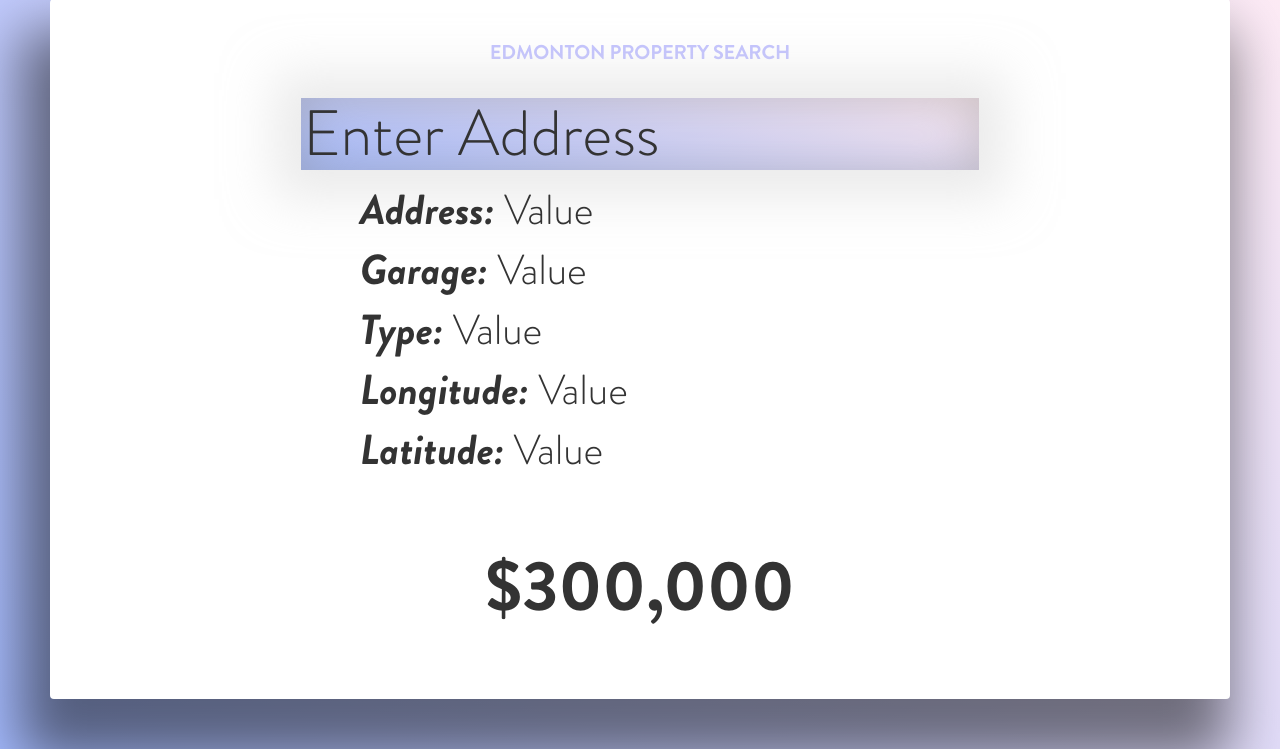
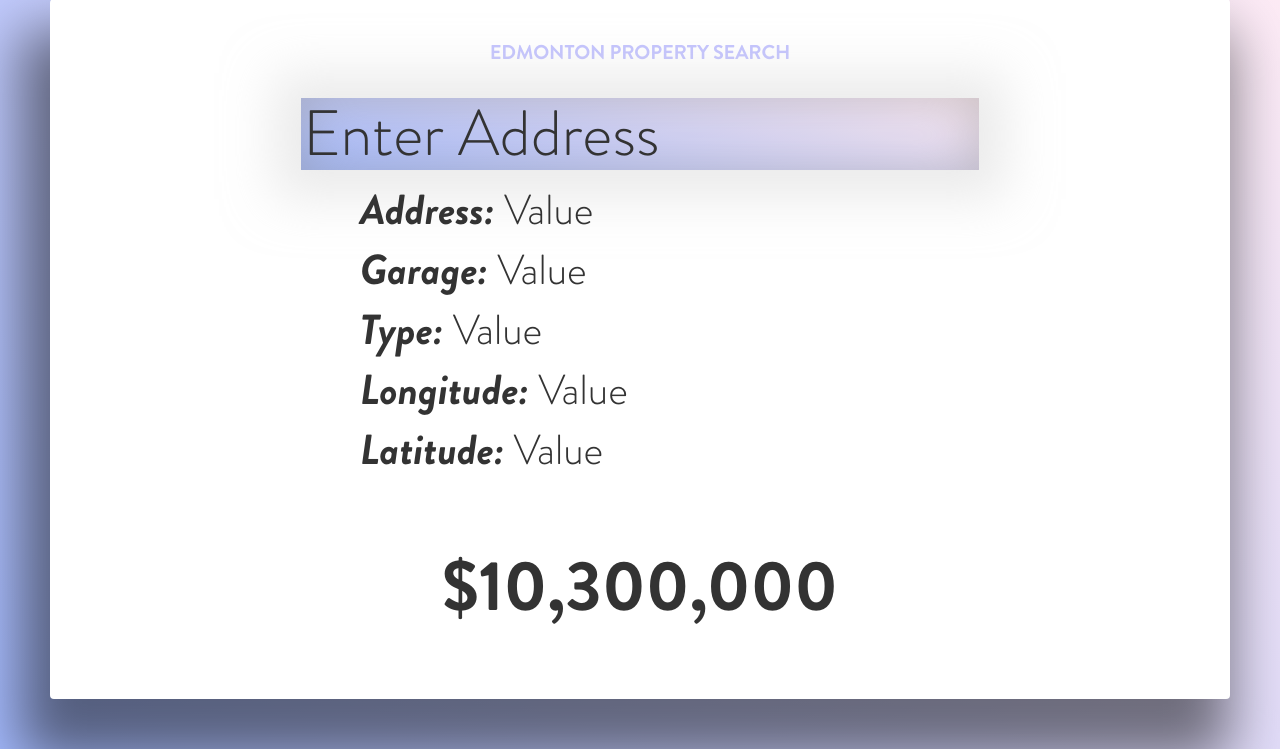
Before and after one commit to maharshmellow/edmonton-property-search, a Django app: page / in a window 1280 px wide. Shown: the part 51-800 px from the top of the page. Run offline with Django 3.2, Linux system fonts and the light colour scheme; some libraries are stand-ins or nearby versions.

Commit message:
testing with large price

```diff
--- a/pricer/templates/pricer/header.html
+++ b/pricer/templates/pricer/header.html
@@ -47,7 +47,7 @@
 		</div>
 
 		<div id="priceValue"class="row center-block text-center">
-			$300,000
+			$10,300,000
 		</div>
 
 
```
